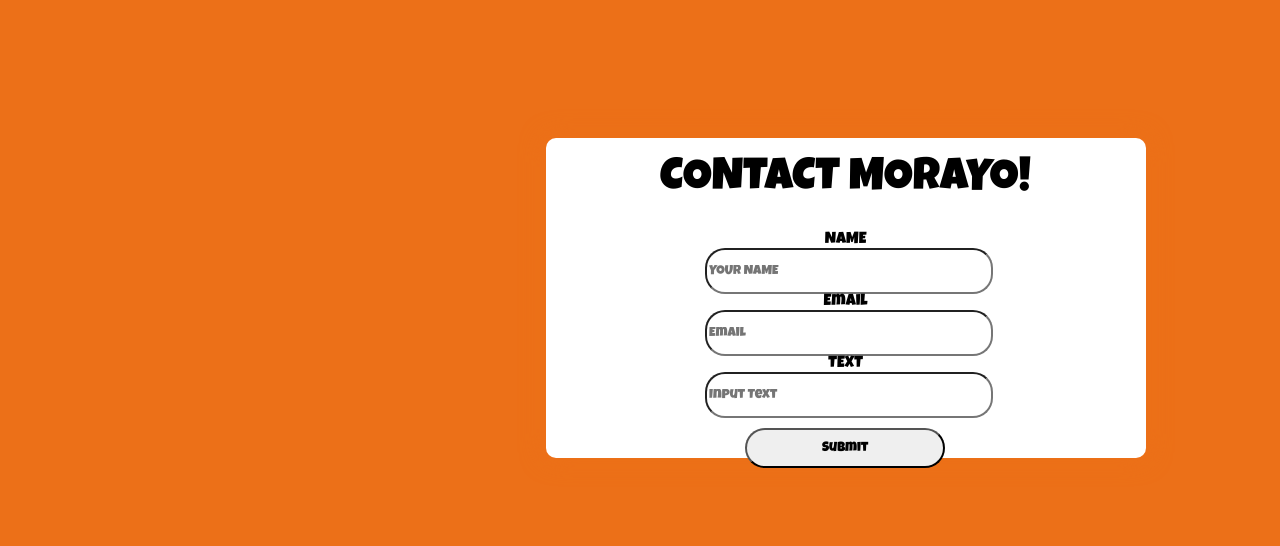
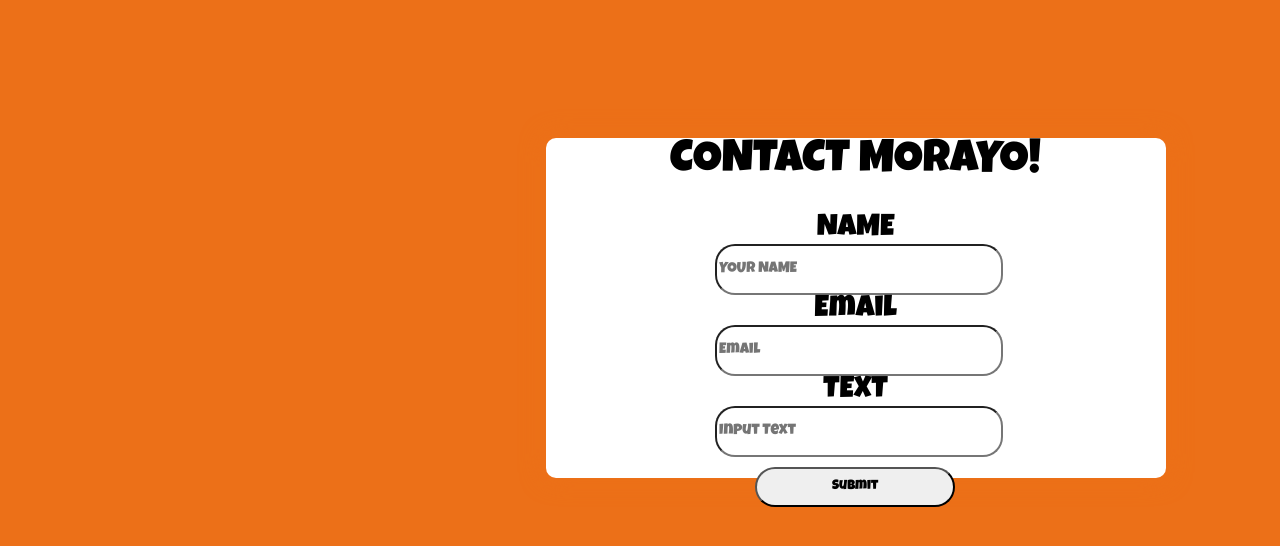
Before and after one commit to front-end-fundamentals-2025/fef-portfolio-afuahdodeshi, a plain HTML site: page second-page.html in a window 1280 px wide. Shown: the part 1535-2081 px from the top of the page. Drawn offline with Linux system fonts and the light colour scheme.

Commit message:
touch ups
i made the text bigger in the contact page and i added a target blank in my index html for my user interface links

```diff
--- a/css/second-page.css
+++ b/css/second-page.css
@@ -56,7 +56,7 @@ main{
 }
 .contact-box{
     background: #ffffff;
-    padding: 100px;
+    padding: 110px;
     border-radius: 10px;
     box-shadow: 0 0 25px #ec7018;
     width: 100%;
@@ -88,7 +88,7 @@ form input{
     justify-content: center;
     align-items: center;
     margin-left:45px;
-    height: 40px;
+    height: 45px;
     border-radius: 20px;
 }
 form button{
@@ -101,3 +101,11 @@ form button{
     height: 40px;
     border-radius: 20px;
 }
+
+label{
+    font-size: 30px;
+}
+
+input::placeholder{
+font-size: 15px;
+}
```
Also changed, not shown: index.html (+1 -1 lines).
